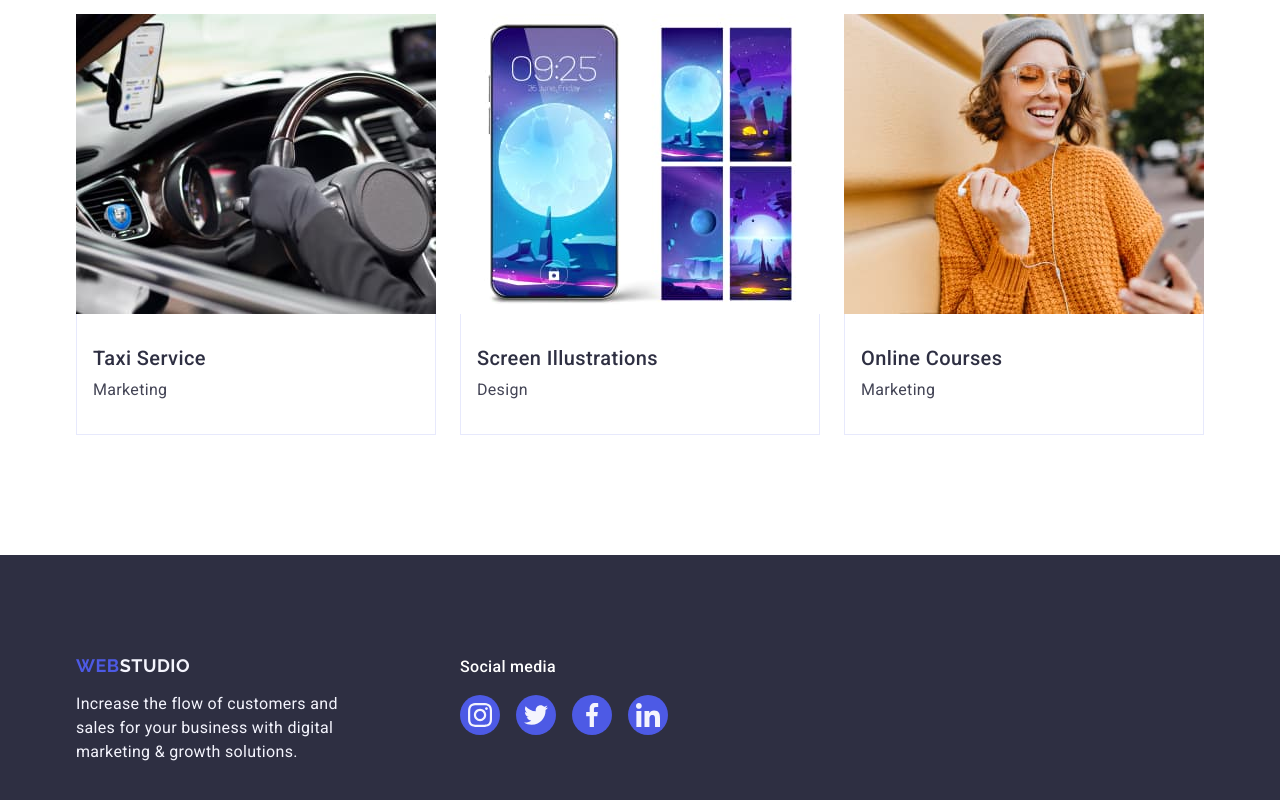
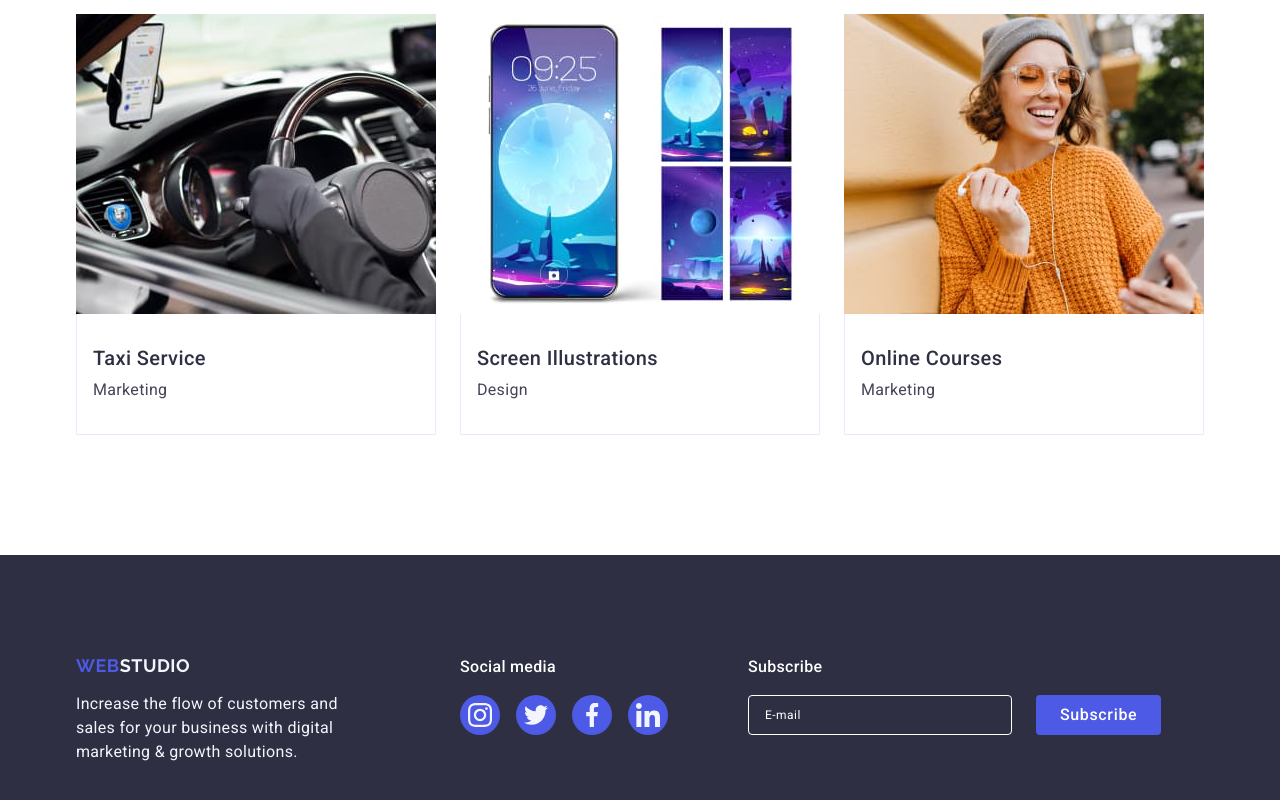
Before and after one commit to YeVlad/goit-markup-hw-05, a plain HTML site: page index.html in a window 1280 px wide. Shown: the part 2628-3428 px from the top of the page. Drawn offline with nearby package versions, Linux system fonts and the light colour scheme.

Commit message:
Start update footer

```diff
--- a/css/styles.css
+++ b/css/styles.css
@@ -91,6 +91,17 @@ a {
 img {
   display: block;
   max-width: 100%;
+}
+
+input {
+  border-radius: 4px;
+  border: 1px solid #fcfcfc;
+  padding: 8px 16px;
+  color: #fff;
+  font-size: 12px;
+  font-weight: 400;
+  line-height: 2;
+  letter-spacing: 0.48px;
 }
 
 /*Header*/
@@ -448,6 +459,10 @@ address {
   margin-right: 120px;
 }
 
+.footer-social-media {
+  margin-right: 80px;
+}
+
 .down-word {
   display: inline-block;
   margin-bottom: 16px;
@@ -488,4 +503,34 @@ address {
   background-color: #31d0aa;
 }
 
+.input-with-but {
+  display: flex;
+  gap: 24px;
+}
+
+.footer-input {
+  width: 264px;
+  height: 40px;
+  border-color: #fff;
+  background-color: #2e2f42;
+}
+
+.footer-input::placeholder {
+  color: #fff;
+}
+
+.footer-but {
+  padding: 8px 24px;
+  color: #fff;
+  text-align: center;
+  font-size: 16px;
+  font-weight: 500;
+  line-height: 1.5;
+  letter-spacing: 0.64px;
+  border: none;
+  border-radius: 4px;
+  background: #4d5ae5;
+  cursor: pointer;
+}
+
 /***********/
--- a/index.html
+++ b/index.html
@@ -471,6 +471,22 @@
             </li>
           </ul>
         </div>
+        <div class="form-place">
+          <p class="text-social">Subscribe</p>
+          <ul class="input-with-but">
+            <li class="input-place">
+              <input
+                type="email"
+                name="footer-mail"
+                class="footer-input"
+                placeholder="E-mail"
+              />
+            </li>
+            <li class="but-place">
+              <button type="submit" class="footer-but">Subscribe</button>
+            </li>
+          </ul>
+        </div>
         <!---->
       </div>
     </footer>
```
